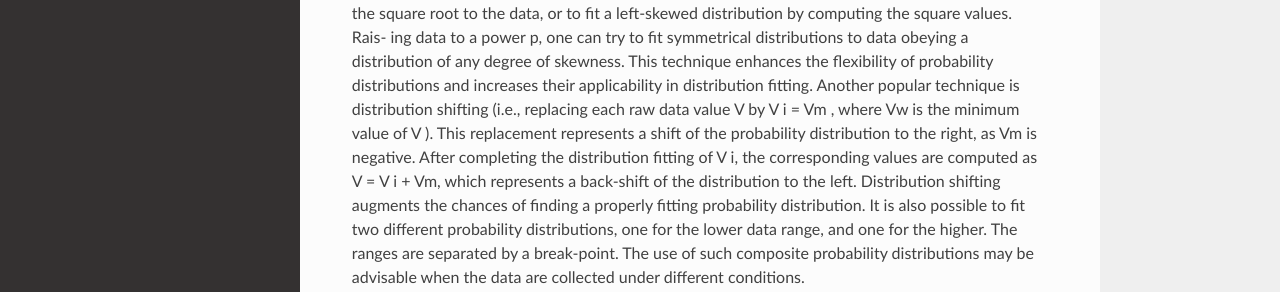
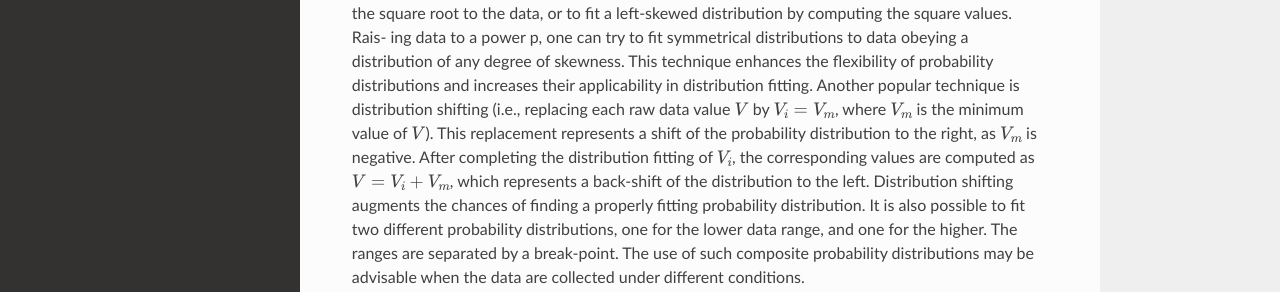
Before and after one commit to Musab0/DataGuide, a Sphinx documentation site: the page built from docs/source/data-exploration.rst, in a window 1280 px wide and 1400 px high, scrolled down 758 px. Shown: the part 1022-1314 px from the top of the window. Built offline with Sphinx 7.4.7 and the Read the Docs theme 2.0.0, drawn with Linux system fonts in a browser that asks for light colours; pages that are not in the unit, such as notebooks, are missing from menus; some of the changed text lies outside the part shown.

Commit message:
Update data-exploration.rst

```diff
--- a/docs/source/data-exploration.rst
+++ b/docs/source/data-exploration.rst
@@ -19,10 +19,8 @@ In the data ingestion stage, it is often implicitly assumed that the data points
 A major part of exploratory statistical analysis is probability distribution fitting, (i.e., checking that a given statistical distribution or model is an appropriate representation of the ingested data). Fitting involves computing the corresponding distribution parameters (e.g., the distribution mean and variance based on the data set parameters average and deviation). Knowing which probability distribution is a close fit to the ingested data set can be very helpful in the next phases of the AI-ML life cycle, such as model selection. Figure 11 depicts two common distribution functions, the Normal (or Gaussian) distribution and the Uniform distribution. Generally speaking, however, distribution fitting is not straightforward, and requires some background in statistics. Here, we only aim to present an overview of some of the major issues involved.
 The first step usually consists of guessing the appropriate statistical distributions to try on the data. Building the cumulative distribution function (CDF) of the data values requires listing the frequency of each data value in the data set. From this histogram, one can derive the probability distribution function (PDF) of the data. Educated guesses about the data distribution made at the data exploration stage usually take into account the presence or absence of symmetry in the data set. For example, data values whose frequencies lie symmetrically around a value may fit the different shapes of the symmetrical normal (or Gaussian) distribution, depending on mean μ and variance σ. Other symmetric distributions are the logistic distribution, the Cauchy distribution or the Student’s t-distribution. The latter is an example of a symmetric heavy-tailed distribution, meaning that the values farther away from the mean occur relatively more often.
 When large data values tend to be farther away from the mean than smaller ones, one has a distribution skewed to the right. Skewed distributions include the log-normal one, where log values of the data are normally distributed, the exponential distribution, the Pareto distribution and many others. When small data values tend to be farther away from the mean than the larger ones, the distribution is left-skewed, like the square-normal distribution (i.e., a normal distribution applied to the square of the data values). Of course, the true probability distribution of data may be different from the fitted distribution, as the ingested data may not be totally representative of the underlying phenomenon due to measurement error. Also, there is non-stationary behaviour: the occurrence of data in the future may deviate from the fitted distribution. In other words, a change of environmental conditions may cause a change in their probability of occurrence.
-To quantify how well a distribution fits the data, it is customary to use parametric tests, where the parameters of the distribution are computed from available data. Such tests are available in many statistical packages and libraries. It is also customary to transform right-skewed asymmetric data to fit symmetrical distributions (like the normal and logistic ones) by applying the logarithm or the square root to the data, or to fit a left-skewed distribution by computing the square values. Rais- ing data to a power p, one can try to fit symmetrical distributions to data obeying a distribution of any degree of skewness. This technique enhances the flexibility of probability distributions and increases their applicability in distribution fitting. Another popular technique is distribution shifting (i.e., replacing each raw data value V by V i = Vm , where Vw is the minimum value of V ). This replacement represents a shift of the probability distribution to the right, as Vm is negative. After completing the distribution fitting of V i, the corresponding values are computed as V = V i + Vm, which represents a back-shift of the distribution to the left. Distribution shifting augments the chances of finding a properly fitting probability distribution.
+To quantify how well a distribution fits the data, it is customary to use parametric tests, where the parameters of the distribution are computed from available data. Such tests are available in many statistical packages and libraries. It is also customary to transform right-skewed asymmetric data to fit symmetrical distributions (like the normal and logistic ones) by applying the logarithm or the square root to the data, or to fit a left-skewed distribution by computing the square values. Rais- ing data to a power p, one can try to fit symmetrical distributions to data obeying a distribution of any degree of skewness. This technique enhances the flexibility of probability distributions and increases their applicability in distribution fitting. Another popular technique is distribution shifting (i.e., replacing each raw data value :math:`V` by :math:`V_i = V_m`, where :math:`V_m` is the minimum value of :math:`V`). This replacement represents a shift of the probability distribution to the right, as :math:`V_m` is negative. After completing the distribution fitting of :math:`V_i`, the corresponding values are computed as :math:`V = V_i + V_m`, which represents a back-shift of the distribution to the left. Distribution shifting augments the chances of finding a properly fitting probability distribution.
 It is also possible to fit two different probability distributions, one for the lower data range, and one for the higher. The ranges are separated by a break-point. The use of such composite probability distributions may be advisable when the data are collected under different conditions.
-
-
 
 3.2 Visual Analytics
 ----------
```
